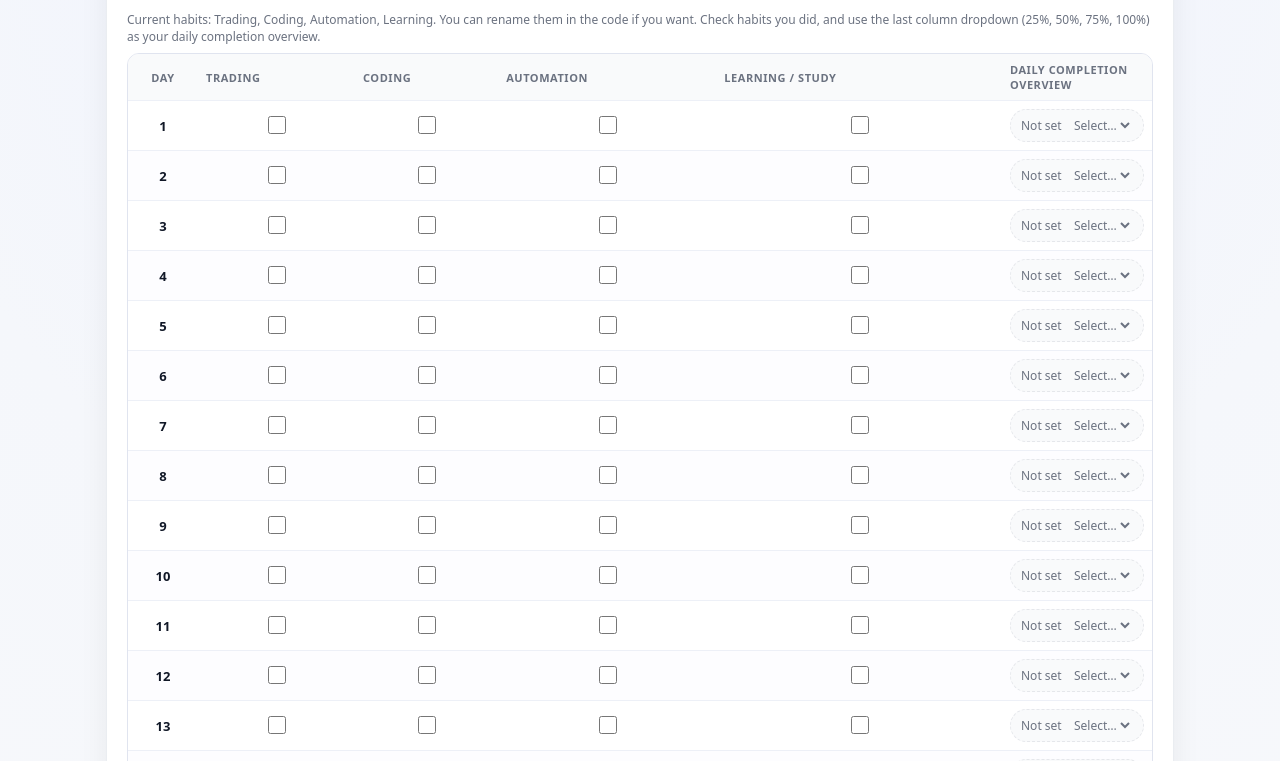
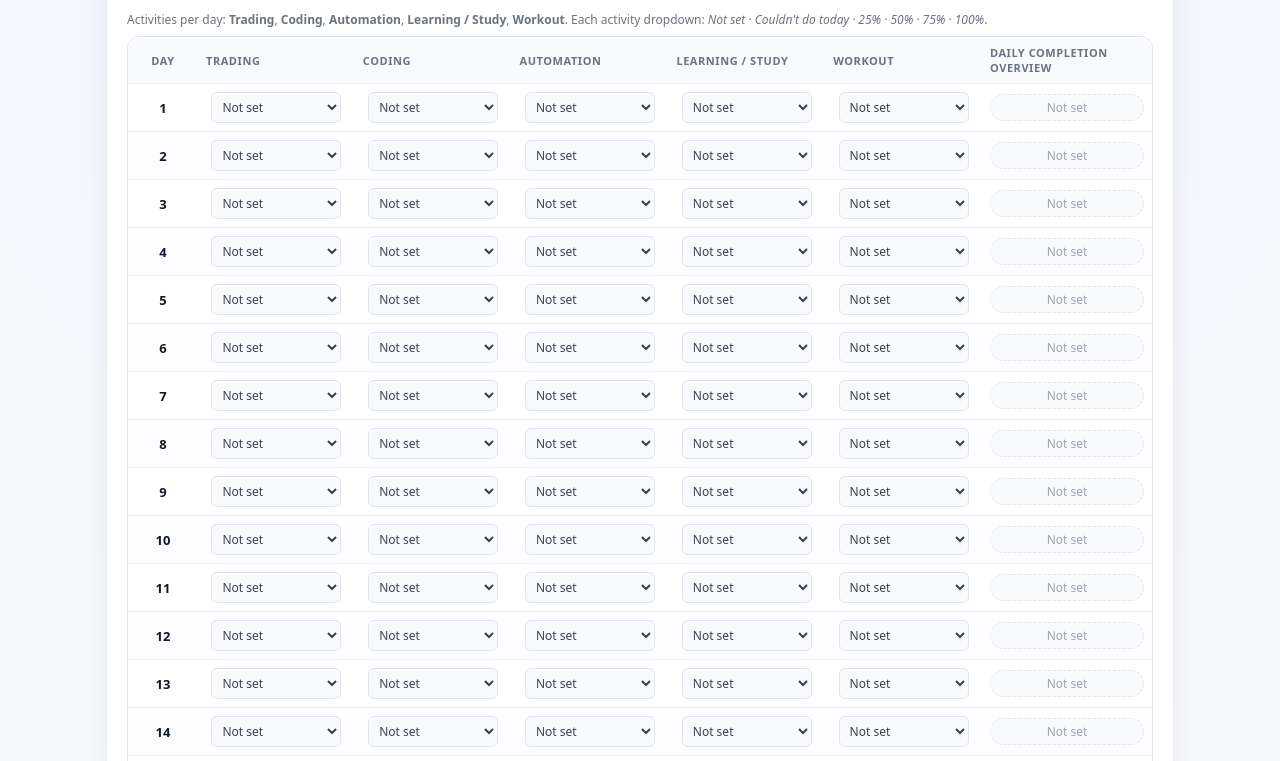
Before and after one commit to Rakib404H/30-Day-Activity-Tracker, a plain HTML site: page index.html in a window 1280 px wide. Shown: the part 108-869 px from the top of the page. Drawn offline with Linux system fonts and the light colour scheme.

Commit message:
version 1.5

```diff
--- a/index.html
+++ b/index.html
@@ -2,7 +2,7 @@
 <html lang="en">
 <head>
   <meta charset="UTF-8" />
-  <title>30-Day Habit Completion Tracker</title>
+  <title>30-Day Activity Overview Tracker</title>
   <meta name="viewport" content="width=device-width, initial-scale=1" />
   <style>
     :root {
@@ -87,7 +87,7 @@
 
     table {
       width: 100%;
-      min-width: 780px;
+      min-width: 820px;
       border-collapse: collapse;
       font-size: 13px;
     }
@@ -126,80 +126,86 @@
       font-weight: 600;
     }
 
-    .habit-cell {
+    /* Activity dropdowns */
+
+    .activity-cell {
       text-align: center;
     }
 
-    .habit-cell input[type="checkbox"] {
-      width: 18px;
-      height: 18px;
-      cursor: pointer;
+    .activity-select {
+      width: 100%;
+      max-width: 130px;
+      border-radius: var(--radius-sm);
+      border: 1px solid var(--border);
+      padding: 5px 6px;
+      font-size: 12px;
+      font-family: inherit;
+      outline: none;
+      background: #f9fafb;
+      color: #374151;
+      transition: border-color 0.15s ease, box-shadow 0.15s ease,
+        background 0.15s ease, color 0.15s ease;
     }
 
-    /* Completion column */
-
-    .completion-cell {
-      width: 150px;
+    .activity-select:focus {
+      border-color: var(--accent);
+      box-shadow: 0 0 0 1px rgba(37, 99, 235, 0.1);
+      background: #ffffff;
     }
 
-    .completion-pill {
+    /* Overview column */
+
+    .overview-cell {
+      width: 170px;
+    }
+
+    .overview-pill {
       border-radius: 999px;
       padding: 4px 10px;
       display: inline-flex;
       align-items: center;
-      justify-content: space-between;
+      justify-content: center;
       gap: 6px;
       width: 100%;
       border: 1px solid #e5e7eb;
       background: #f9fafb;
       font-size: 12px;
+      font-weight: 500;
+      text-align: center;
       transition: background 0.15s ease, border-color 0.15s ease, color 0.15s ease;
     }
 
-    .completion-label {
-      font-weight: 500;
+    .overview-pill.none {
+      background: #f9fafb;
+      border-style: dashed;
+      color: #9ca3af;
     }
 
-    .completion-select {
-      border: none;
-      background: transparent;
-      font-size: 12px;
-      font-family: inherit;
-      outline: none;
-      padding: 2px 0;
-      cursor: pointer;
-      color: inherit;
-    }
-
-    .completion-select option {
-      color: #111827;
-    }
-
-    .completion-pill.none {
-      background: #f9fafb;
-      border-style: dashed;
-      color: #6b7280;
-    }
-
-    .completion-pill.p25 {
+    .overview-pill.zero {
       background: #fee2e2;
       border-color: #fecaca;
       color: #991b1b;
     }
 
-    .completion-pill.p50 {
-      background: #fef9c3;
+    .overview-pill.low {
+      background: #fef3c7;
       border-color: #facc15;
-      color: #854d0e;
+      color: #92400e;
     }
 
-    .completion-pill.p75 {
+    .overview-pill.medium {
+      background: #bfdbfe;
+      border-color: #60a5fa;
+      color: #1d4ed8;
+    }
+
+    .overview-pill.high {
       background: #ccfbf1;
       border-color: #14b8a6;
       color: #115e59;
     }
 
-    .completion-pill.p100 {
+    .overview-pill.perfect {
       background: #bbf7d0;
       border-color: #22c55e;
       color: #14532d;
@@ -261,15 +267,18 @@
     <div class="card">
       <header>
         <div>
-          <h1>30-Day Habit Completion Tracker</h1>
-          <p>Track 4 key habits per day and rate your overall completion in the last column.</p>
+          <h1>30-Day Activity Overview Tracker</h1>
+          <p>
+            Rate each activity as a percentage, and the last column shows your daily completion overview automatically.
+          </p>
         </div>
-        <span class="tag">30 days · 4 habits · 25/50/75/100% summary</span>
+        <span class="tag">30 days · 5 activities · auto overview</span>
       </header>
 
       <div class="hint">
-        Current habits: Trading, Coding, Automation, Learning. You can rename them in the code if you want.
-        Check habits you did, and use the last column dropdown (25%, 50%, 75%, 100%) as your daily completion overview.
+        Activities per day: <strong>Trading</strong>, <strong>Coding</strong>, <strong>Automation</strong>,
+        <strong>Learning / Study</strong>, <strong>Workout</strong>.
+        Each activity dropdown: <em>Not set · Couldn't do today · 25% · 50% · 75% · 100%</em>.
       </div>
 
       <div class="table-wrapper">
@@ -281,6 +290,7 @@
               <th>Coding</th>
               <th>Automation</th>
               <th>Learning / Study</th>
+              <th>Workout</th>
               <th>Daily completion overview</th>
             </tr>
           </thead>
@@ -303,17 +313,33 @@
 
   <script>
     const DAYS = 30;
-    const HABITS = ["trading", "coding", "automation", "learning"]; // 4 habits
-    const STORAGE_KEY = "thirty_day_habit_completion_v1";
+    const ACTIVITIES = [
+      "trading",
+      "coding",
+      "automation",
+      "learning",
+      "workout",
+    ];
+    const STORAGE_KEY = "thirty_day_activity_overview_v1";
 
     const tableBody = document.getElementById("tableBody");
     const summaryText = document.getElementById("summaryText");
     const resetAllBtn = document.getElementById("resetAll");
 
+    // Activity dropdown options
+    const ACTIVITY_OPTIONS = [
+      { value: "none", label: "Not set" },
+      { value: "unable", label: "Couldn't do today" },
+      { value: "25", label: "25%" },
+      { value: "50", label: "50%" },
+      { value: "75", label: "75%" },
+      { value: "100", label: "100%" },
+    ];
+
     // Data structure:
     // data[dayIndex] = {
-    //   habits: [true/false,...4],
-    //   completion: "none" | "25" | "50" | "75" | "100"
+    //   activities: ["none" | "unable" | "25" | "50" | "75" | "100", ...5],
+    //   overview: null | number
     // }
     let data = [];
 
@@ -329,14 +355,19 @@
 
     function initData() {
       const saved = loadData();
-      if (saved && Array.isArray(saved) && saved.length === DAYS) {
+      if (
+        saved &&
+        Array.isArray(saved) &&
+        saved.length === DAYS &&
+        saved.every((d) => Array.isArray(d.activities))
+      ) {
         data = saved;
       } else {
         data = [];
         for (let d = 0; d < DAYS; d++) {
           data.push({
-            habits: HABITS.map(() => false),
-            completion: "none",
+            activities: ACTIVITIES.map(() => "none"),
+            overview: null,
           });
         }
       }
@@ -346,54 +377,81 @@
       localStorage.setItem(STORAGE_KEY, JSON.stringify(data));
     }
 
-    function completionClass(value) {
-      switch (value) {
-        case "25": return "p25";
-        case "50": return "p50";
-        case "75": return "p75";
-        case "100": return "p100";
-        default: return "none";
+    function overviewClass(value) {
+      if (value === null || isNaN(value)) return "none";
+      if (value === 0) return "zero";
+      if (value < 40) return "low";
+      if (value < 70) return "medium";
+      if (value < 100) return "high";
+      return "perfect";
+    }
+
+    function overviewText(value) {
+      if (value === null || isNaN(value)) return "Not set";
+      return `${value}%`;
+    }
+
+    // Calculate and update overview for a specific day
+    function updateOverviewForDay(dayIndex) {
+      const day = data[dayIndex];
+      let sum = 0;
+      let count = 0;
+
+      day.activities.forEach((val) => {
+        if (val === "none") {
+          // not counted at all
+          return;
+        }
+        if (val === "unable") {
+          // counted as 0% attempt
+          sum += 0;
+          count++;
+          return;
+        }
+        const num = parseInt(val, 10);
+        if (!isNaN(num)) {
+          sum += num;
+          count++;
+        }
+      });
+
+      let overview = null;
+      if (count > 0) {
+        overview = Math.round(sum / count);
+      } else {
+        overview = null;
+      }
+
+      day.overview = overview;
+
+      const pill = document.querySelector(
+        `div[data-overview-pill="${dayIndex}"]`
+      );
+      if (pill) {
+        const labelSpan = pill.querySelector(".overview-label");
+        pill.className = "overview-pill " + overviewClass(overview);
+        labelSpan.textContent = overviewText(overview);
       }
     }
 
-    function completionLabel(value) {
-      if (value === "none") return "Not set";
-      return value + "%";
-    }
-
-    function autoSuggestCompletion(dayIndex) {
-      const habits = data[dayIndex].habits;
-      const total = habits.length;
-      const doneCount = habits.filter(Boolean).length;
-      if (doneCount === 0) return "none";
-
-      const ratio = doneCount / total;
-      if (ratio <= 0.25) return "25";
-      if (ratio <= 0.5) return "50";
-      if (ratio <= 0.75) return "75";
-      return "100";
-    }
-
     function updateSummary() {
-      let countDaysWithCompletion = 0;
-      let sumPercentage = 0;
+      let daysWithOverview = 0;
+      let sumOverview = 0;
       let perfectDays = 0;
 
       data.forEach((day) => {
-        if (day.completion !== "none") {
-          countDaysWithCompletion++;
-          const val = parseInt(day.completion, 10);
-          sumPercentage += val;
-          if (val === 100) perfectDays++;
+        if (day.overview !== null && !isNaN(day.overview)) {
+          daysWithOverview++;
+          sumOverview += day.overview;
+          if (day.overview === 100) perfectDays++;
         }
       });
 
-      if (countDaysWithCompletion === 0) {
-        summaryText.textContent = "No daily completion set yet.";
+      if (daysWithOverview === 0) {
+        summaryText.textContent = "No daily completion data yet.";
       } else {
-        const avg = Math.round(sumPercentage / countDaysWithCompletion);
-        summaryText.textContent =
-          `Average completion: ${avg}% · Perfect days (100%): ${perfectDays}`;
+        const avg = Math.round(sumOverview / daysWithOverview);
+        summaryText.textContent = `Average completion: ${avg}% · 100% days: ${perfectDays}`;
       }
     }
 
@@ -409,108 +467,71 @@
         tdDay.textContent = d + 1;
         tr.appendChild(tdDay);
 
-        // Habit checkboxes
-        HABITS.forEach((_, hIndex) => {
+        // Activity dropdowns
+        ACTIVITIES.forEach((_, aIndex) => {
           const td = document.createElement("td");
-          td.className = "habit-cell";
-          const checkbox = document.createElement("input");
-          checkbox.type = "checkbox";
-          checkbox.checked = !!data[d].habits[hIndex];
+          td.className = "activity-cell";
 
-          checkbox.addEventListener("change", (e) => {
-            data[d].habits[hIndex] = e.target.checked;
-            // Auto-suggest completion if not manually overridden yet
-            const suggested = autoSuggestCompletion(d);
-            if (data[d].completion === "none" || data[d].completion === "25" ||
-                data[d].completion === "50" || data[d].completion === "75" ||
-                data[d].completion === "100") {
-              // update select + pill only if we think it's okay to auto-adjust
-              const select = document.querySelector(
-                `select[data-day="${d}"]`
-              );
-              const pill = document.querySelector(
-                `div[data-completion-pill="${d}"]`
-              );
-              if (select && pill && suggested !== "none") {
-                select.value = suggested;
-                data[d].completion = suggested;
-                pill.className = "completion-pill " + completionClass(suggested);
-                pill.querySelector(".completion-label").textContent =
-                  completionLabel(suggested);
-              } else {
-                data[d].completion = suggested;
-              }
-            }
+          const select = document.createElement("select");
+          select.className = "activity-select";
+          select.setAttribute("data-day", d.toString());
+          select.setAttribute("data-activity", aIndex.toString());
+
+          ACTIVITY_OPTIONS.forEach((opt) => {
+            const o = document.createElement("option");
+            o.value = opt.value;
+            o.textContent = opt.label;
+            select.appendChild(o);
+          });
+
+          select.value = data[d].activities[aIndex] || "none";
+
+          select.addEventListener("change", (e) => {
+            const value = e.target.value;
+            data[d].activities[aIndex] = value;
+            updateOverviewForDay(d);
             saveData();
             updateSummary();
           });
 
-          td.appendChild(checkbox);
+          td.appendChild(select);
           tr.appendChild(td);
         });
 
-        // Completion cell
-        const tdCompletion = document.createElement("td");
-        tdCompletion.className = "completion-cell";
+        // Overview cell (auto)
+        const tdOverview = document.createElement("td");
+        tdOverview.className = "overview-cell";
 
         const pill = document.createElement("div");
         pill.className =
-          "completion-pill " + completionClass(data[d].completion);
-        pill.setAttribute("data-completion-pill", d.toString());
+          "overview-pill " + overviewClass(data[d].overview);
+        pill.setAttribute("data-overview-pill", d.toString());
 
         const labelSpan = document.createElement("span");
-        labelSpan.className = "completion-label";
-        labelSpan.textContent = completionLabel(data[d].completion);
-
-        const select = document.createElement("select");
-        select.className = "completion-select";
-        select.setAttribute("data-day", d.toString());
-
-        // Options: empty + 25,50,75,100
-        const options = [
-          { value: "none", text: "Select…" },
-          { value: "25", text: "25%" },
-          { value: "50", text: "50%" },
-          { value: "75", text: "75%" },
-          { value: "100", text: "100%" },
-        ];
-
-        options.forEach((opt) => {
-          const o = document.createElement("option");
-          o.value = opt.value;
-          o.textContent = opt.text;
-          select.appendChild(o);
-        });
-
-        select.value = data[d].completion || "none";
-
-        select.addEventListener("change", (e) => {
-          const value = e.target.value;
-          data[d].completion = value;
-          pill.className = "completion-pill " + completionClass(value);
-          labelSpan.textContent = completionLabel(value);
-          saveData();
-          updateSummary();
-        });
+        labelSpan.className = "overview-label";
+        labelSpan.textContent = overviewText(data[d].overview);
 
         pill.appendChild(labelSpan);
-        pill.appendChild(select);
-        tdCompletion.appendChild(pill);
-        tr.appendChild(tdCompletion);
+        tdOverview.appendChild(pill);
+        tr.appendChild(tdOverview);
 
         tableBody.appendChild(tr);
       }
 
+      // Make sure overview + summary are synced on initial render
+      for (let d = 0; d < DAYS; d++) {
+        updateOverviewForDay(d);
+      }
       updateSummary();
     }
 
     resetAllBtn.addEventListener("click", () => {
-      if (!confirm("Clear all 30 days (habits and completion)?")) return;
+      if (!confirm("Clear all 30 days of activity data?")) return;
       data = [];
       for (let d = 0; d < DAYS; d++) {
         data.push({
-          habits: HABITS.map(() => false),
-          completion: "none",
+          activities: ACTIVITIES.map(() => "none"),
+          overview: null,
         });
       }
       saveData();
```
